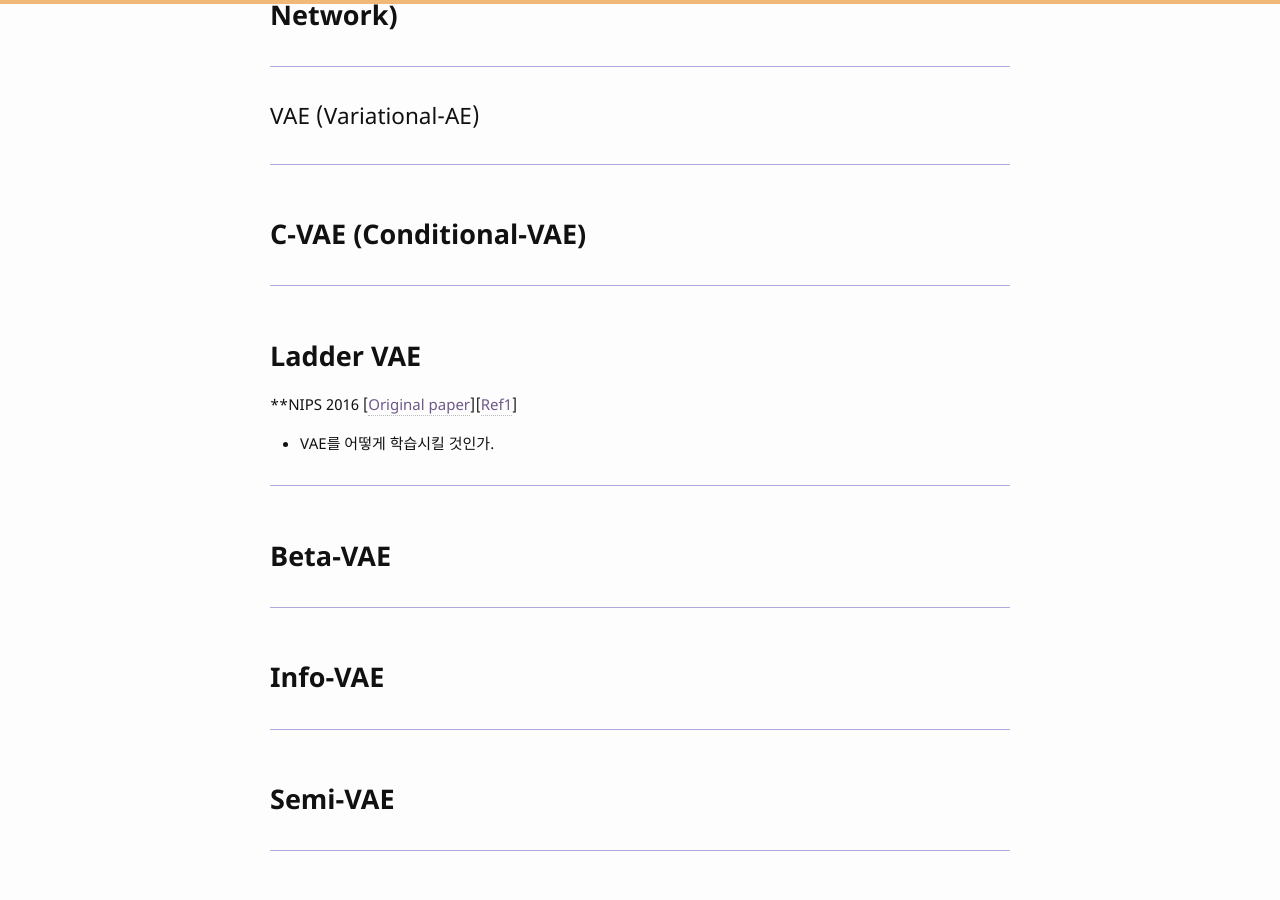
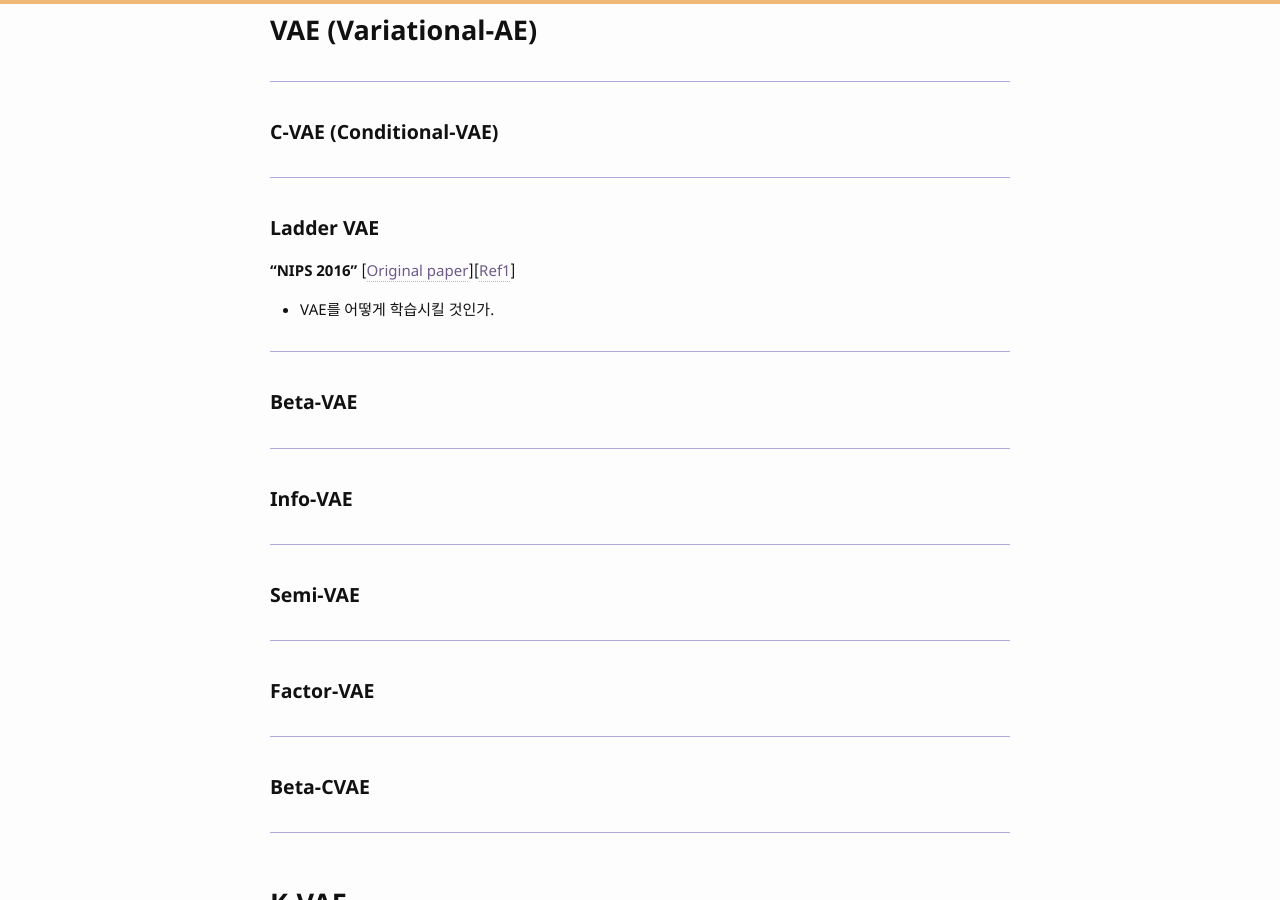
Before and after one commit to bismex/bismex.github.io, a Jekyll site: the page built from _posts/2019-07-24-ALL-VAE.md, in a window 1280 px wide and 900 px high, scrolled down 1338 px. Built offline with Jekyll 4.4.1, drawn with Linux system fonts in a browser that asks for light colours.

Commit message:
Update 2019-07-24-ALL-VAE.md

```diff
--- a/_posts/2019-07-24-ALL-VAE.md
+++ b/_posts/2019-07-24-ALL-VAE.md
@@ -14,7 +14,7 @@
 * TOC
 {:toc}
 
-# AE (Autoencoder)
+## AE (Autoencoder)
 
 ---
 
@@ -22,54 +22,54 @@
 
 ---
 
-## 2) DAE (Denoising-AE)
+### 2) DAE (Denoising-AE)
 
 ---
 
-## 3) CAE (Contractive-AE)
+### 3) CAE (Contractive-AE)
 
 ---
 
-## 4) AAE (Advarsarial-AE)
+### 4) AAE (Advarsarial-AE)
 
 ---
 
-## DC-IGN (Deep Convolutional Inverse Graphics Network)
+### DC-IGN (Deep Convolutional Inverse Graphics Network)
 
 ---
 
-# VAE (Variational-AE)
+## VAE (Variational-AE)
 
 ---
 
-## C-VAE (Conditional-VAE)
+### C-VAE (Conditional-VAE)
 
 ---
 
-## Ladder VAE
-**NIPS 2016 [[Original paper](https://arxiv.org/pdf/1602.02282.pdf)][[Ref1](https://m.blog.naver.com/PostView.nhn?blogId=hist0134&logNo=221048568154&proxyReferer=https%3A%2F%2Fwww.google.com%2F)]
+### Ladder VAE
+**"NIPS 2016"** [[Original paper](https://arxiv.org/pdf/1602.02282.pdf)][[Ref1](https://m.blog.naver.com/PostView.nhn?blogId=hist0134&logNo=221048568154&proxyReferer=https%3A%2F%2Fwww.google.com%2F)]
 
 - VAE를 어떻게 학습시킬 것인가.
 
 ---
 
-## Beta-VAE
+### Beta-VAE
 
 ---
 
-## Info-VAE
+### Info-VAE
 
 ---
 
-## Semi-VAE
+### Semi-VAE
 
 ---
 
-## Factor-VAE
+### Factor-VAE
 
 ---
 
-## Beta-CVAE
+### Beta-CVAE
 
 ---
 
```
